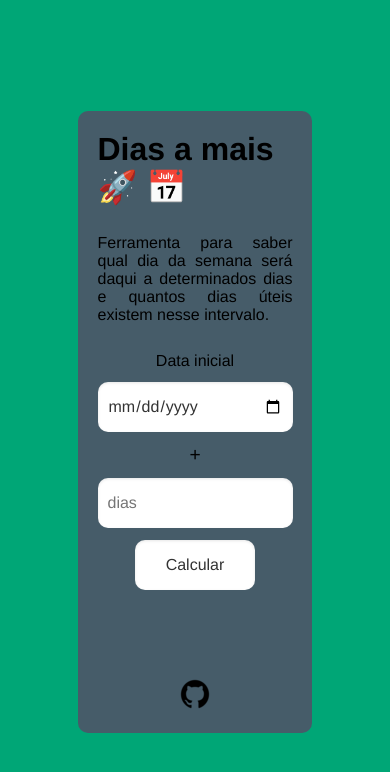
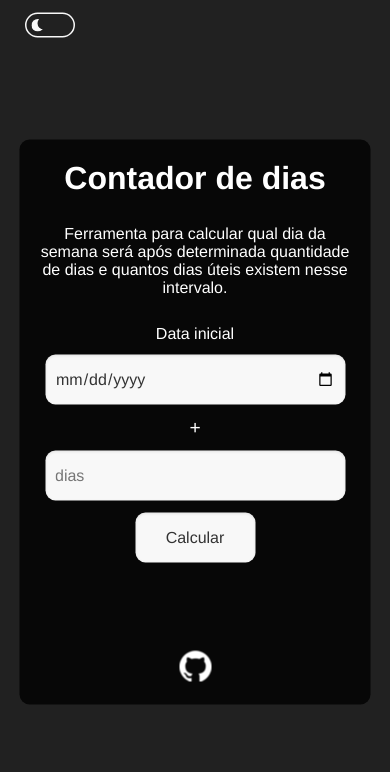
Before and after one commit to Soljaa/Diasboleto, a plain HTML site: page src/index.html in a window 390 px wide. Drawn offline with Linux system fonts and the light colour scheme.

Commit message:
Responsividade, cores, darkmode e bug de data resolvido

```diff
--- a/src/index.html
+++ b/src/index.html
@@ -5,38 +5,45 @@
     <meta http-equiv="X-UA-Compatible" content="IE=edge">
     <meta name="viewport" content="width=device-width, initial-scale=1.0">
     <link rel="stylesheet" type="text/html" href="/css/styles.css">
-    <title>DiasBoleto</title>
+    <title>Contador de dias</title>
     <script src="js/main.js"></script>
 </head>
 <body>
+    <div class="toggle-switch">
+        <label class="switch-label">
+          <input type="checkbox" class="checkbox">
+          <span class="slider"></span>
+        </label>
+      </div>
     <div class="card shadow">
-        <h1 style="margin-bottom: 1rem;">Dias a mais &#128640 &#128197</h1>
-        <P style="text-align:justify; margin-bottom: 1rem;" >Ferramenta para saber qual dia da semana será daqui a determinados dias
-           e quantos dias úteis existem nesse intervalo.
+        <h1 style="margin-bottom: 1rem;">Contador de dias</h1>
+        <P style="text-align:center; margin-bottom: 1rem;" >Ferramenta para calcular qual dia da semana será após determinada quantidade de dias e quantos dias úteis existem nesse intervalo.
         </P>
         <p>Data inicial</p>
-        <input type="date" id="data-inicio">
+        <input tabindex="0" type="date" id="data-inicio">
         <p style="font-size: 1.2rem;">+</p>
-        <input type="number" id="dias" placeholder="dias">
-        <button onclick="somar_dias()" class="btn-calcular">Calcular</button>
+        <input tabindex="0" type="number" id="dias" placeholder="dias">
+        <button tabindex="0" onclick="somar_dias()" class="btn-calcular">Calcular</button>
         <p id="data-final" style="margin:10px"> </p>
         <p id="dias-uteis"> </p>
         <div class="credits" style="margin-top: 2rem;">
-            <a href="https://github.com/Soljaa" target="_blank" style="color:var(--white); ;">
-                <img src="images/icone-github-noir.png" alt="icone-github-noir">
+            <a tabindex="0" href="https://github.com/Soljaa" target="_blank" style="color:var(--light); ;">
+                <img src="images/github-mark-white.png" alt="icone-github">
             </a>
         </div>
     </div>
-
 </body>
 
 <style>
 
-:root {
-  --blue: #465C69;
-  --white: #ffffff;
+body {
+  --red: #dc143c;
+  --light: #f8f8f8;
+  --dark: #212121;
+  --green: #070707;
   --shadow: #333;
-  background-color: #00A676;
+  background-color: var(--dark);
+  color: #ffffff;
 }
 
 *{
@@ -51,20 +58,21 @@
     left: 50%;
     top: 50%;
     transform: translate(-50%, -50%);
-    max-width: 40vw;
-    min-height: 60vh;
-    height: max-content;
-    background: var(--blue);
+    max-width: 40%;
+    min-height: fit-content;
+    background-color: var(--green);
     border-radius: 10px;
     display: flex;
+    flex-wrap: wrap;
     flex-direction: column;
     align-items: center;
     padding: 5%;
     gap: 12px;
+    background: rgba(0, 0, 0, 0.8);
 }
 
 #data-inicio {
-  background-color: var(--white);
+  background-color: var(--light);
   border: none;
   border-radius: 10px;
   box-shadow: inset 0 1px 3px rgba(0, 0, 0, 0.1);
@@ -79,7 +87,7 @@
 }
 
 #dias {
-  background-color: var(--white);
+  background-color: var(--light);
   border: none;
   border-radius: 10px;
   box-shadow: inset 0 1px 3px rgba(0, 0, 0, 0.1);
@@ -94,7 +102,7 @@
 }
 
 .btn-calcular {
-  background-color: var(--white);
+  background-color: var(--light);
   border: none;
   border-radius: 10px;
   box-shadow: inset 0 1px 3px rgba(0, 0, 0, 0.1);
@@ -104,13 +112,11 @@
   max-width: 120px;
   height: 50px;
   line-height: 30px;
-  outline: none;
 }
 
 button:hover{
     transition: .4s;
-    background-color: var(--white);
-    color: var(--blue);
+    background-color: var(--light);
 }
 button:active{
     transform: scale(0.9, 0.9);
@@ -118,15 +124,79 @@ button:active{
     box-shadow: 4px 4px 0px rgba(0, 0, 0, 0.25);
 }
 
-@media (max-width: 960px){
+@media (max-width: 683px){
     .card{
-        min-width: 90vw;
+        width: 90%;
+        max-width: unset;
     }
 }
-@media (max-width: 1500px){
-    .card{
-        min-width: 60vw;
-    }
+@media screen and (min-width: 684px) and (max-width: 1366px) {
+  .card {
+    min-width: 60%;
+  }
+}
+.toggle-switch {
+  position: relative;
+  width: 100px;
+  height: 50px;
+  transform: scale(0.5);
+}
+
+.switch-label {
+  position: absolute;
+  width: 100%;
+  height: 50px;
+  background-color: var(--dark);
+  border-radius: 25px;
+  cursor: pointer;
+  border: 3px solid var(--light);
+}
+
+.checkbox {
+  position: absolute;
+  display: none;
+}
+
+.slider {
+  position: absolute;
+  width: 100%;
+  height: 100%;
+  border-radius: 25px;
+  -webkit-transition: 0.3s;
+  transition: 0.3s;
+}
+
+.checkbox:checked ~ .switch-label{
+    border: 3px solid var(--light);
+}
+
+.checkbox:checked ~ .slider {
+  background-color: var(--red);
+}
+
+.slider::before {
+  content: "";
+  position: absolute;
+  top: 10px;
+  left: 10px;
+  width: 25px;
+  height: 25px;
+  border-radius: 50%;
+  -webkit-box-shadow: inset 12px -4px 0px 0px var(--light);
+  box-shadow: inset 12px -4px 0px 0px var(--light);
+  background-color: var(--dark);
+  -webkit-transition: 0.3s;
+  transition: 0.3s;
+}
+
+.checkbox:checked ~ .slider::before {
+  -webkit-transform: translateX(50px);
+  -ms-transform: translateX(50px);
+  transform: translateX(50px);
+  background-color: var(--light);
+  -webkit-box-shadow: none;
+  box-shadow: none;
 }
 </style>
+
 </html>
--- a/src/js/main.js
+++ b/src/js/main.js
@@ -1,3 +1,4 @@
+// contador de dias úteis
 function diasUteis(startDate, dias) {
     let start = new Date(startDate).getDay()
     let uteis = 0
@@ -8,22 +9,22 @@ function diasUteis(startDate, dias) {
         }
         if(start != 0 && start != 6){
             uteis ++
-            // console.log(`adicionou aq ${start} - ${uteis}`)
         }
     }
     return uteis
 }
 
-
 const diasDaSemana = ['Domingo', 'Segunda-feira', 'Terça-feira', 'Quarta-feira', 'Quinta-feira', 'Sexta-feira', 'Sábado'];
 
-
+// main function
 function somar_dias() {
 
     const data_inicio = document.getElementById('data-inicio').value
     const dias = document.getElementById('dias').value
+    // valida o caaso de data vazia e/ou com letras
+    validated_data_inicio = Number(data_inicio.slice(0, 4)) + Number(data_inicio.slice(5, 7)) + Number(data_inicio.slice(8))
+    if (validated_data_inicio > 0 && dias > 0) {
 
-    if(data_inicio != null && dias > 0) {
         // pega a data do input e seta para meio-dia para evitar problemas de fuso
         const data_timestamp = Date.parse(data_inicio) + 43200000
         const dias_timestamp = dias * 86400000
@@ -34,8 +35,28 @@ function somar_dias() {
         document.getElementById('data-final').textContent = 'Data final: ' + nova_data.toLocaleDateString() + ' - ' + diasDaSemana[nova_data.getDay()]
         document.getElementById('dias-uteis').textContent = 'Dias úteis até a data final: ' + diasUteis(data_timestamp, dias)
     }
-    else{
+    else {
         document.getElementById('data-final').textContent = 'Digite valores válidos!'
         document.getElementById('dias-uteis').textContent = ''
     }
 }
+
+// dark mode
+document.addEventListener('DOMContentLoaded', function() {
+    const toggleSwitch = document.querySelector('.toggle-switch');
+    const container = document.querySelector('body');
+    const card = document.querySelector('.card')
+    var mode = 0;
+
+    toggleSwitch.addEventListener('change', function() {
+        if (mode){
+            card.style.backgroundColor = 'var(--green)'
+            container.style.backgroundColor = 'var(--dark)'
+            mode = 0;
+        }else{
+            card.style.backgroundColor = 'var(--red)'
+            container.style.backgroundColor = 'var(--light)'
+            mode = 1;
+        }
+    });
+  });
```
Also changed, not shown: src/images/github-mark-white.png (added).
